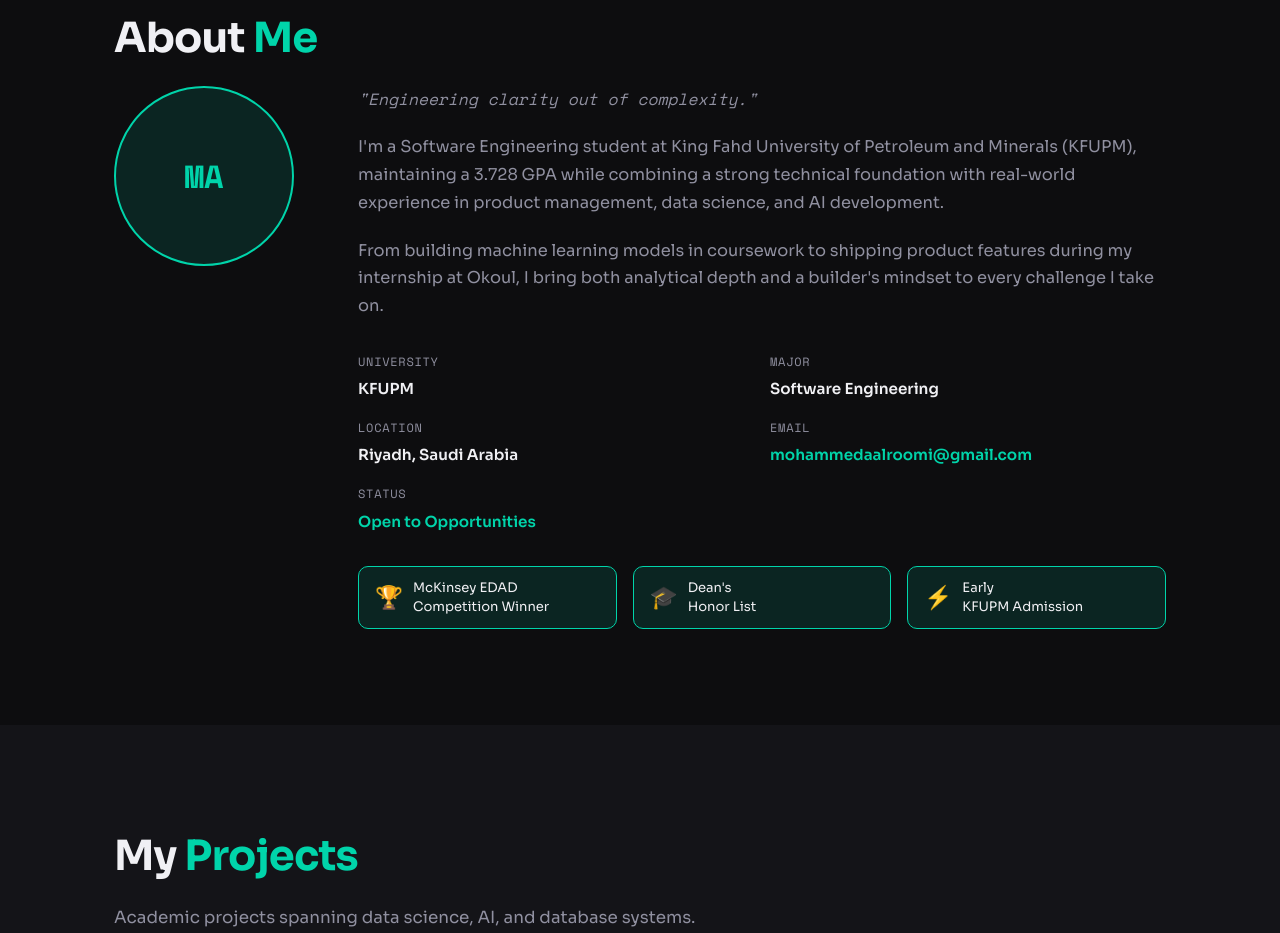
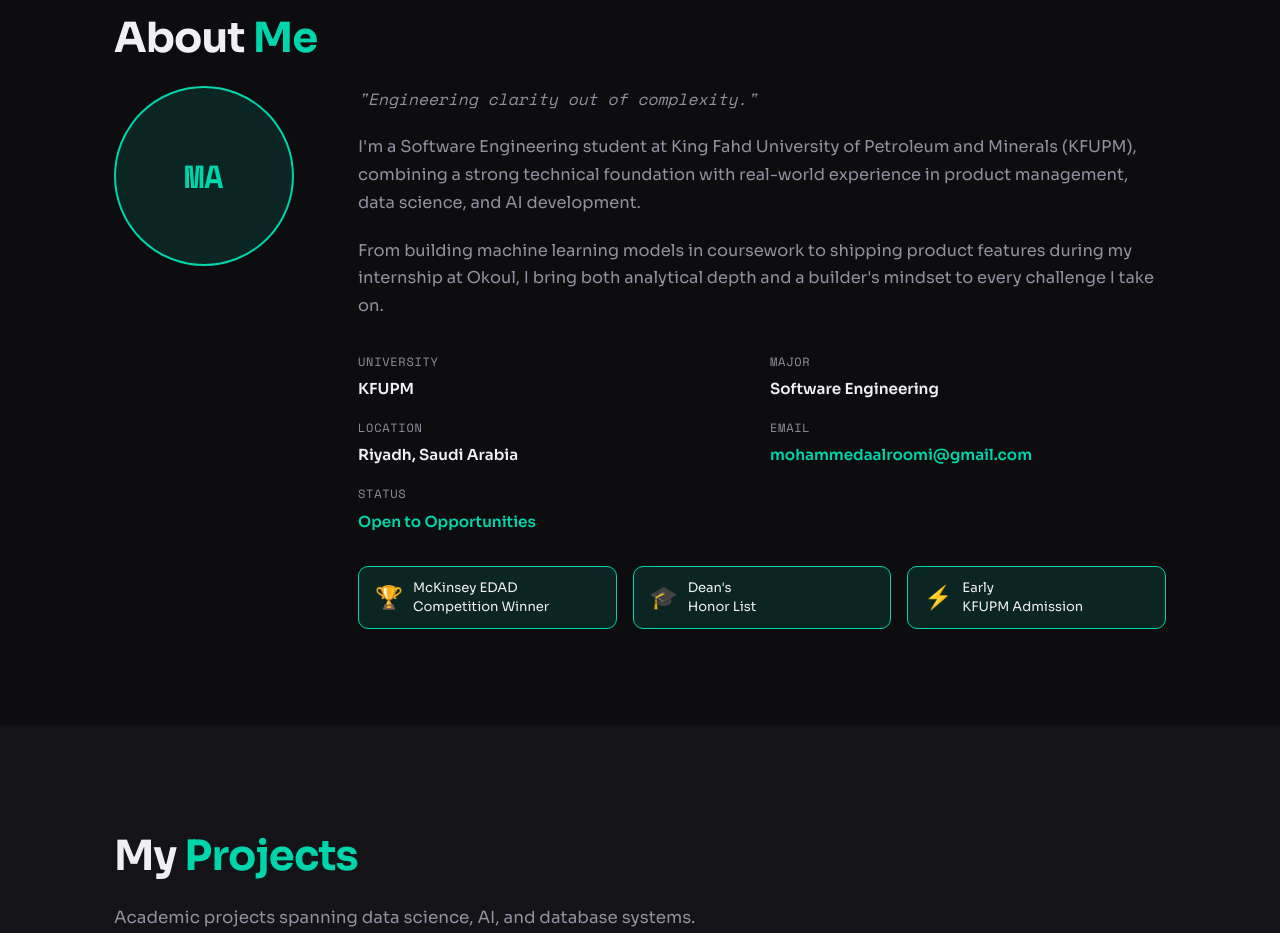
Before and after one commit to MohammedAlroomi/202250760-MohammedAlroomi-assignment1, a plain HTML site: page index.html in a window 1280 px wide. Shown: the part 893-1826 px from the top of the page. Drawn offline with nearby package versions, Linux system fonts and the light colour scheme.

```diff
--- a/index.html
+++ b/index.html
@@ -77,8 +77,8 @@
           <p class="about-tagline">"Engineering clarity out of complexity."</p>
           <p>
             I'm a Software Engineering student at King Fahd University of Petroleum and Minerals (KFUPM),
-            maintaining a 3.728 GPA while combining a strong technical foundation with real-world
-            experience in product management, data science, and AI development.
+            combining a strong technical foundation with real-world experience in product management,
+            data science, and AI development.
           </p>
           <p>
             From building machine learning models in coursework to shipping product features during my
```
